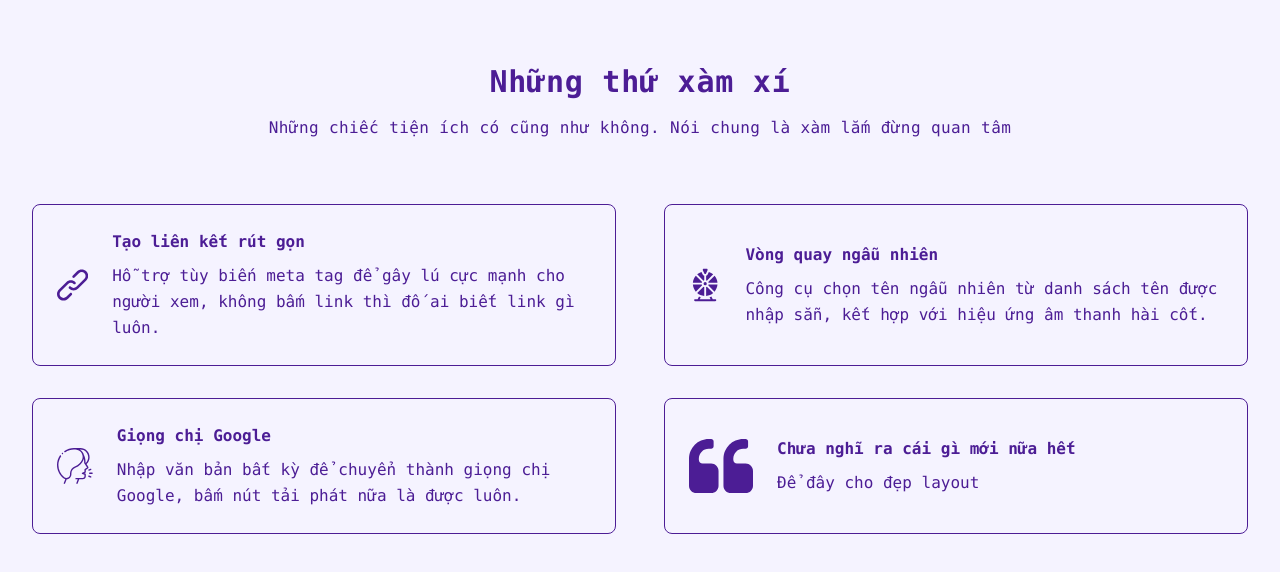
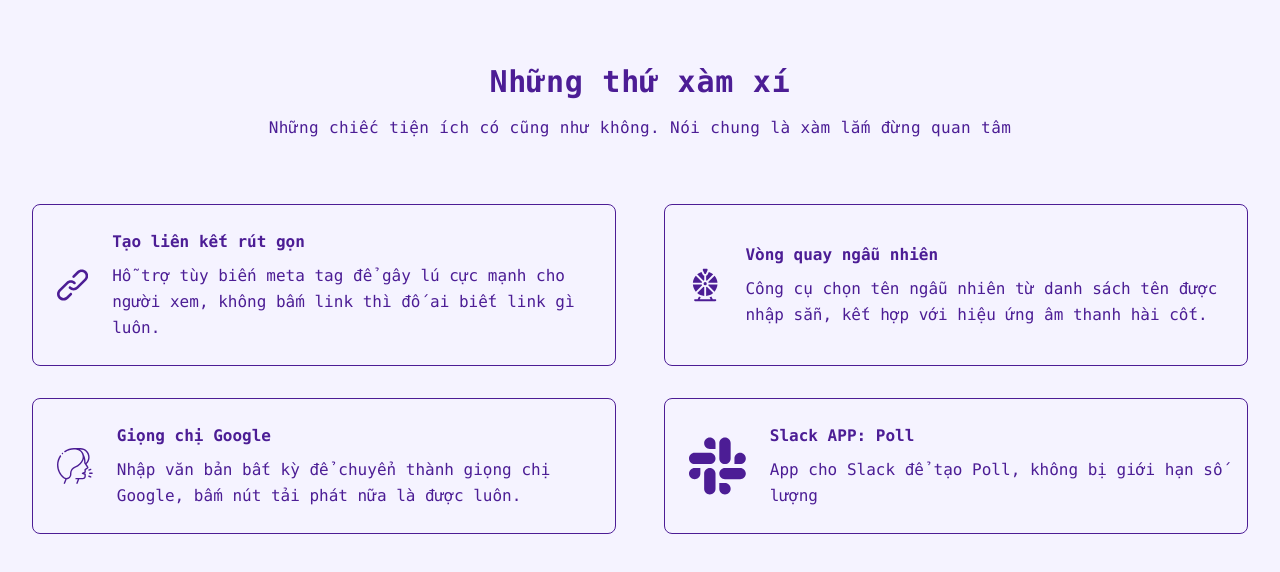
Before and after one commit to nhanng189/pot-utilities, a Next.js app: page / in a window 1280 px wide. Shown: the top 572 px of the page. Built offline with nearby package versions, Linux system fonts and the light colour scheme.

Commit message:
Add Slack app

```diff
--- /dev/null
+++ b/components/svg/slack.js
@@ -0,0 +1,33 @@
+const SVG = ({ className, width, height }) => {
+  return (
+    <svg
+      enable-background="new 0 0 2447.6 2452.5"
+      viewBox="0 0 2447.6 2452.5"
+      xmlns="http://www.w3.org/2000/svg"
+      width={width}
+      height={height}
+      className={className}
+    >
+      <g clip-rule="evenodd" fill-rule="evenodd">
+        <path
+          d="m897.4 0c-135.3.1-244.8 109.9-244.7 245.2-.1 135.3 109.5 245.1 244.8 245.2h244.8v-245.1c.1-135.3-109.5-245.1-244.9-245.3.1 0 .1 0 0 0m0 654h-652.6c-135.3.1-244.9 109.9-244.8 245.2-.2 135.3 109.4 245.1 244.7 245.3h652.7c135.3-.1 244.9-109.9 244.8-245.2.1-135.4-109.5-245.2-244.8-245.3z"
+          // fill="#36c5f0"
+        />
+        <path
+          d="m2447.6 899.2c.1-135.3-109.5-245.1-244.8-245.2-135.3.1-244.9 109.9-244.8 245.2v245.3h244.8c135.3-.1 244.9-109.9 244.8-245.3zm-652.7 0v-654c.1-135.2-109.4-245-244.7-245.2-135.3.1-244.9 109.9-244.8 245.2v654c-.2 135.3 109.4 245.1 244.7 245.3 135.3-.1 244.9-109.9 244.8-245.3z"
+          // fill="#2eb67d"
+        />
+        <path
+          d="m1550.1 2452.5c135.3-.1 244.9-109.9 244.8-245.2.1-135.3-109.5-245.1-244.8-245.2h-244.8v245.2c-.1 135.2 109.5 245 244.8 245.2zm0-654.1h652.7c135.3-.1 244.9-109.9 244.8-245.2.2-135.3-109.4-245.1-244.7-245.3h-652.7c-135.3.1-244.9 109.9-244.8 245.2-.1 135.4 109.4 245.2 244.7 245.3z"
+          // fill="#ecb22e"
+        />
+        <path
+          d="m0 1553.2c-.1 135.3 109.5 245.1 244.8 245.2 135.3-.1 244.9-109.9 244.8-245.2v-245.2h-244.8c-135.3.1-244.9 109.9-244.8 245.2zm652.7 0v654c-.2 135.3 109.4 245.1 244.7 245.3 135.3-.1 244.9-109.9 244.8-245.2v-653.9c.2-135.3-109.4-245.1-244.7-245.3-135.4 0-244.9 109.8-244.8 245.1 0 0 0 .1 0 0"
+          // fill="#e01e5a"
+        />
+      </g>
+    </svg>
+  );
+};
+
+export default SVG;
--- a/pages/index.js
+++ b/pages/index.js
@@ -5,7 +5,8 @@ import { useRouter } from "next/router";
 import VoiceSvg from "../components/svg/voice";
 import WheelSvg from "../components/svg/wheel";
 import UrlSvg from "../components/svg/link";
-import QuoteSVG from "../components/svg/quote";
+// import QuoteSVG from "../components/svg/quote";
+import SlackSVG from "../components/svg/slack";
 
 const renderCategory = ({ image, title, description, linkTo }) => {
   const router = useRouter();
@@ -68,11 +69,11 @@ function Landing() {
           linkTo: "chi-google",
         })}
         {renderCategory({
-          image: QuoteSVG,
-          title: "Chưa nghĩ ra cái gì mới nữa hết",
+          image: SlackSVG,
+          title: "Slack APP: Poll",
           description:
-            "Để đây cho đẹp layout",
-          // linkTo: "/meme-quotes",
+            "App cho Slack để tạo Poll, không bị giới hạn số lượng",
+          linkTo: "https://slack.com/oauth/v2/authorize?client_id=765809097975.3442671727680&scope=chat:write,commands,chat:write.public&user_scope=",
         })}
       </div>
     </div>
```
Also changed, not shown: 1 other file (tests, documents, lock files or other folders).
